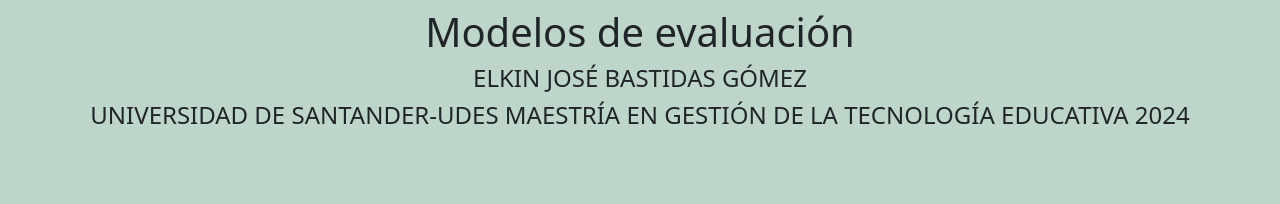
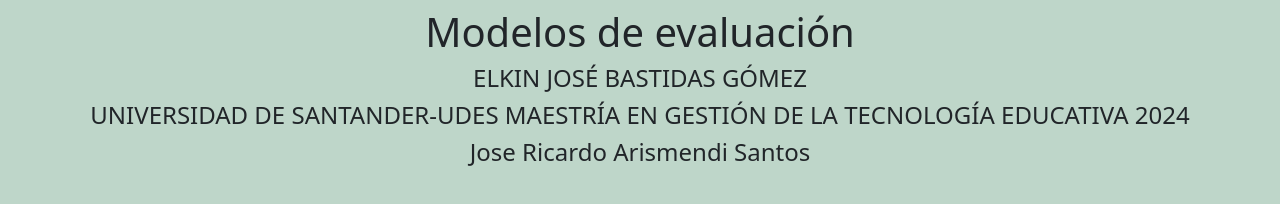
Before and after one commit to DvvSalome/modelos, a plain HTML site: page index.html in a window 1280 px wide. Shown: the part 372-576 px from the top of the page. Drawn offline with nearby package versions, Linux system fonts and the light colour scheme.

Commit message:
veersion

```diff
--- a/index.html
+++ b/index.html
@@ -126,6 +126,7 @@
       MAESTRÍA EN GESTIÓN DE LA TECNOLOGÍA EDUCATIVA
       2024
       </h4>
+      <h4>Jose Ricardo Arismendi  Santos</h4>
       </div>
 
     <script
```
